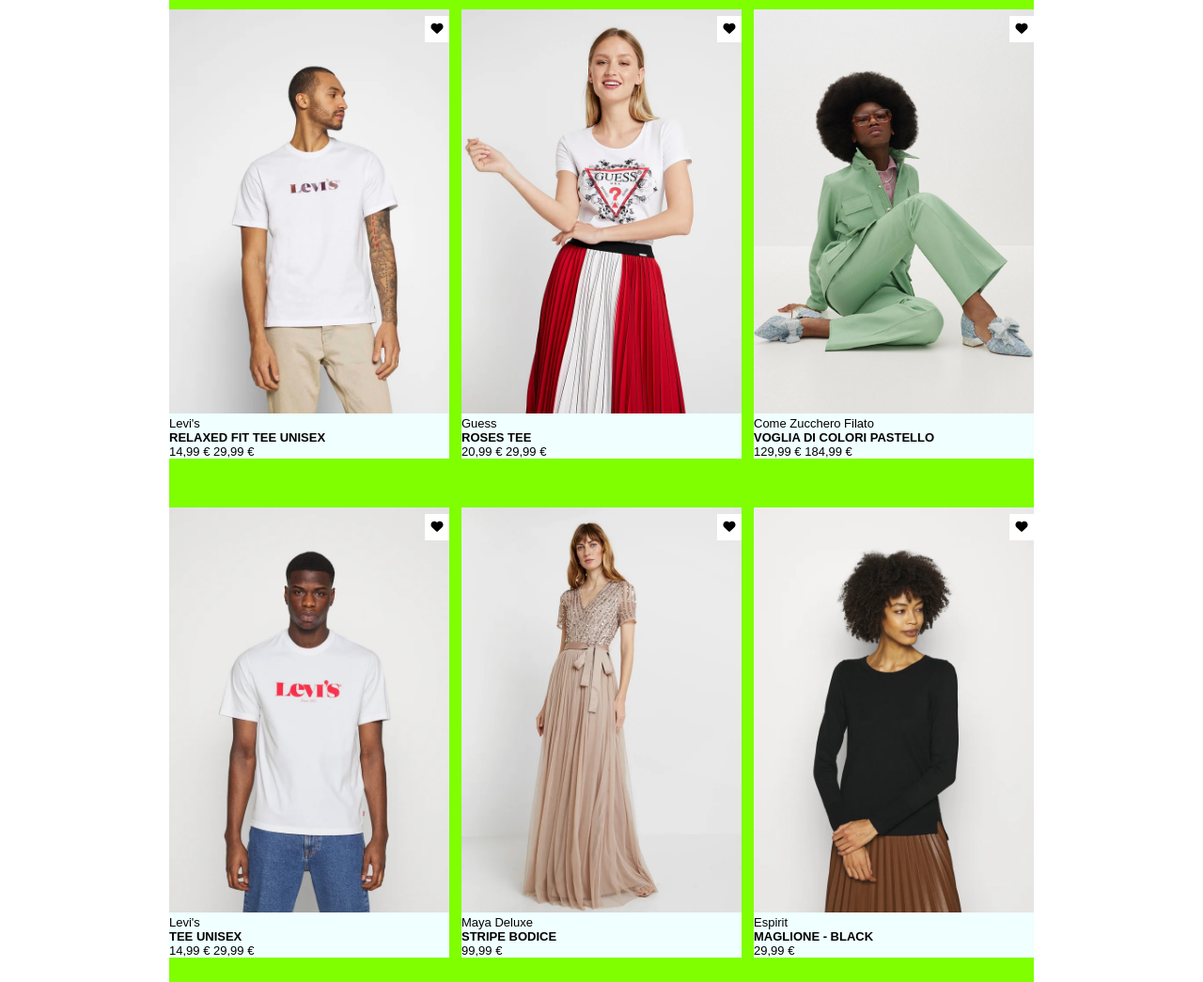
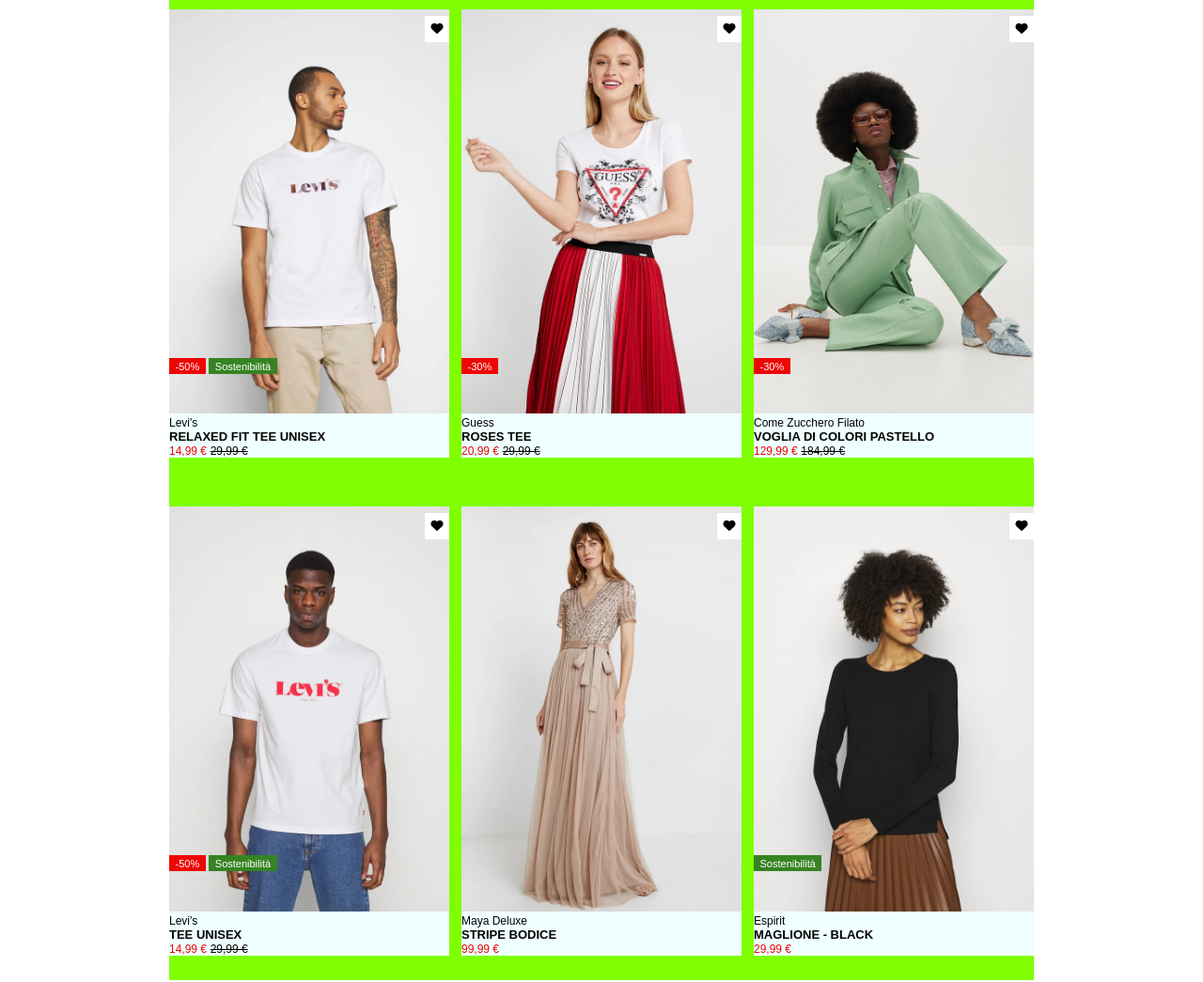
Before and after one commit to pierluigicarrieri/html-css-boolando, a plain HTML site: page index.html in a window 1280 px wide. Shown: the part 57-1102 px from the top of the page at 94% size. Drawn offline with Linux system fonts and the light colour scheme.

Commit message:
done main (minus pic switch)

```diff
--- a/index.html
+++ b/index.html
@@ -36,7 +36,11 @@
                     <h6 class="product-name">RELAXED FIT TEE UNISEX</h6>
                     <span class="price">14,99 €</span>
                     <span class="old-price">29,99 €</span>
+                </div>
                 <button class="heart"><i class="fa-solid fa-heart"></i></button>
+                <div class="promotions">
+                    <span class="discount">-50%</span>
+                    <span class="sustainability">Sostenibilità</span>
                 </div>
             </div>
 
@@ -47,7 +51,11 @@
                     <h6 class="product-name">ROSES TEE</h6>
                     <span class="price">20,99 €</span>
                     <span class="old-price">29,99 €</span>
+                </div>
                 <button class="heart"><i class="fa-solid fa-heart"></i></button>
+                <div class="promotions">
+                    <span class="discount">-30%</span>
+                    <!-- <span class="sustainability"></span> -->
                 </div>
             </div>
 
@@ -58,7 +66,11 @@
                     <h6 class="product-name">VOGLIA DI COLORI PASTELLO</h6>
                     <span class="price">129,99 €</span>
                     <span class="old-price">184,99 €</span>
+                </div>
                 <button class="heart"><i class="fa-solid fa-heart"></i></button>
+                <div class="promotions">
+                    <span class="discount">-30%</span>
+                    <!-- <span class="sustainability"></span> -->
                 </div>
             </div>
         </div>
@@ -71,7 +83,11 @@
                 <h6 class="product-name">TEE UNISEX</h6>
                 <span class="price">14,99 €</span>
                 <span class="old-price">29,99 €</span>
+            </div>
             <button class="heart"><i class="fa-solid fa-heart"></i></button>
+            <div class="promotions">
+                <span class="discount">-50%</span>
+                <span class="sustainability">Sostenibilità</span>
             </div>
         </div>
 
@@ -82,7 +98,11 @@
                 <h6 class="product-name">STRIPE BODICE</h6>
                 <span class="price">99,99 €</span>
                 <span class="old-price"></span>
+            </div>
             <button class="heart"><i class="fa-solid fa-heart"></i></button>
+            <div class="promotions">
+                <!-- <span class="discount"></span>
+                <span class="sustainability"></span> -->
             </div>
         </div>
 
@@ -93,7 +113,11 @@
                 <h6 class="product-name">MAGLIONE - BLACK</h6>
                 <span class="price">29,99 €</span>
                 <span class="old-price"></span>
+            </div>
             <button class="heart"><i class="fa-solid fa-heart"></i></button>
+            <div class="promotions">
+                <!-- <span class="discount"></span> -->
+                <span class="sustainability">Sostenibilità</span>
             </div>
         </div>
         </div>
--- a/styles/style.css
+++ b/styles/style.css
@@ -72,6 +72,18 @@ main {
     width: 100%;
 }
 
+.brand, .price, .old-price {
+    font-size: 12px;
+}
+
+.price {
+    color: #ED0604;
+}
+
+.old-price {
+    text-decoration: line-through;
+}
+
 .heart {
     padding: 0.5rem;
     border: none;
@@ -84,3 +96,22 @@ main {
 .heart:hover {
     color: #ED0604;
 }
+
+.promotions {
+    color: #FFFFFF;
+    position: absolute;
+    bottom: 7rem;
+    left: 0;
+}
+
+.discount{
+    font-size: 11px;
+    padding: 0.2rem 0.5rem;
+    background-color: #ED0604;
+}
+
+.sustainability {
+    font-size: 11px;
+    padding: 0.2rem 0.5rem;
+    background-color: #368323;
+}
```
Lines whose indentation alone changed are shown as unchanged.
